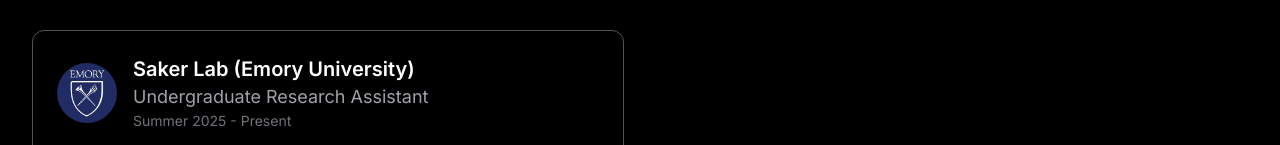
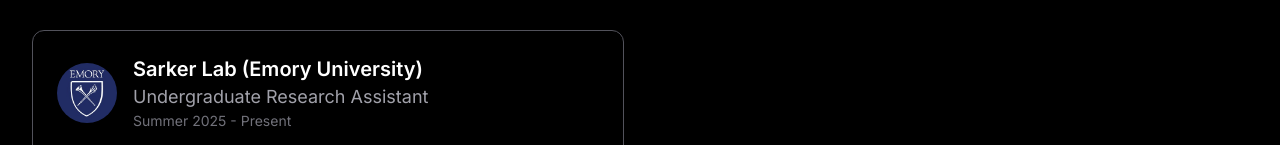
Before and after one commit to OneOfCosmosMostWanted/personal_web, a Next.js app: page /experience in a window 1280 px wide. Shown: the part 773-918 px from the top of the page. Built offline with nearby package versions, Linux system fonts and the light colour scheme; no server answers; what tailwindcss-debug-screens would draw is missing.

Commit message:
experience updated

```diff
--- a/app/experience/page.tsx
+++ b/app/experience/page.tsx
@@ -29,7 +29,7 @@ const experiences = [
     image: "/gt.png",
   },
   {
-    company: "Saker Lab (Emory University)",
+    company: "Sarker Lab (Emory University)",
     role: "Undergraduate Research Assistant",
     date: "Summer 2025 - Present",
     description: [
```
